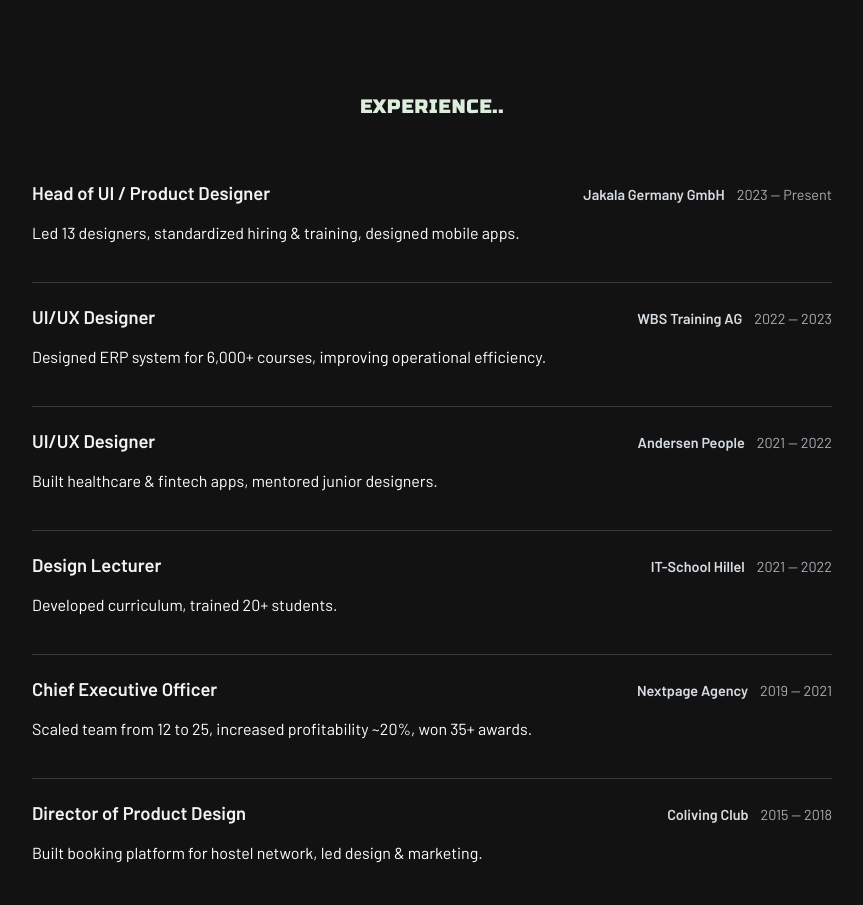
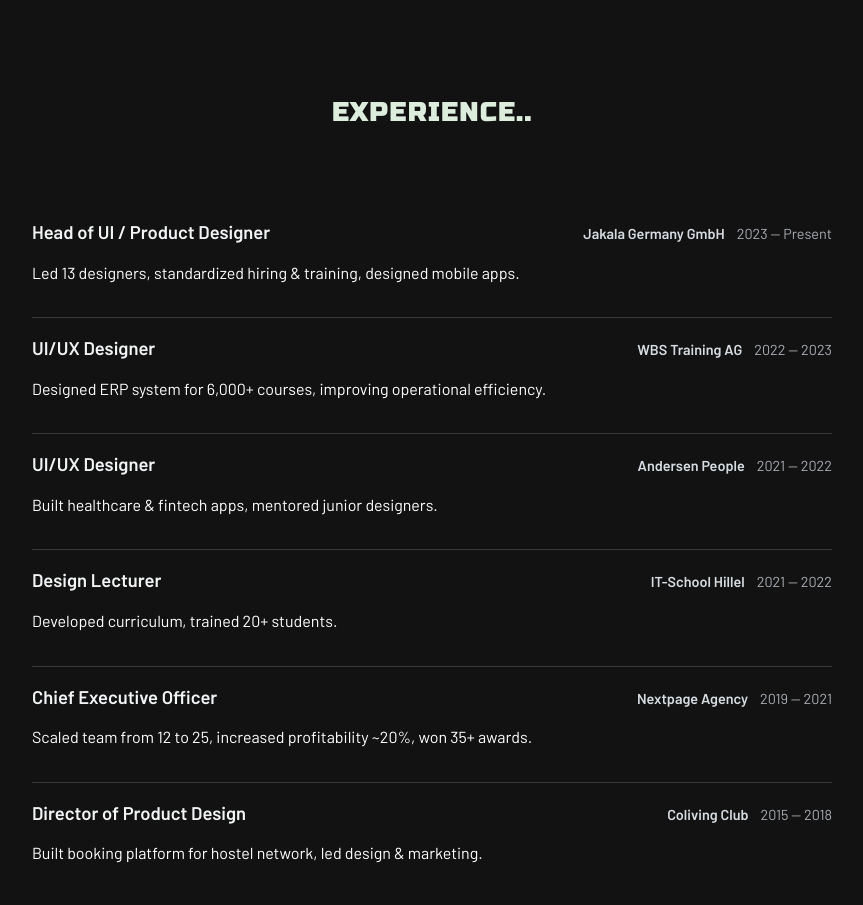
Before and after one commit to mxschwtschnk/maximshevchenko.com, a plain HTML site: page index.html in a window 1280 px wide. Shown: the part 1201-2106 px from the top of the page, without its empty margins (208-1071 px from the left). Drawn offline with Linux system fonts and the light colour scheme.

Commit message:
Adjust experience section styling

```diff
--- a/index.html
+++ b/index.html
@@ -103,7 +103,7 @@
 
       <div class="experience-section">
         <div class="experience-heading">
-          <h3 class="section-subheading">experience.</h3>
+          <h2 class="section-heading">experience.</h2>
         </div>
         <div class="experience-list">
           <div class="experience-item">
--- a/styles.css
+++ b/styles.css
@@ -822,7 +822,7 @@ a:hover {
 }
 
 .experience-item {
-  padding: var(--spacing-5) 0;
+  padding: var(--spacing-4) 0;
   border-bottom: 1px solid rgba(255, 255, 255, 0.16);
 }
 
```
